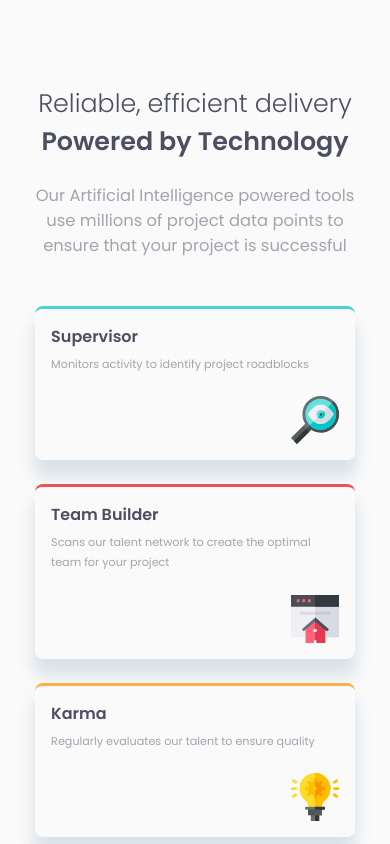
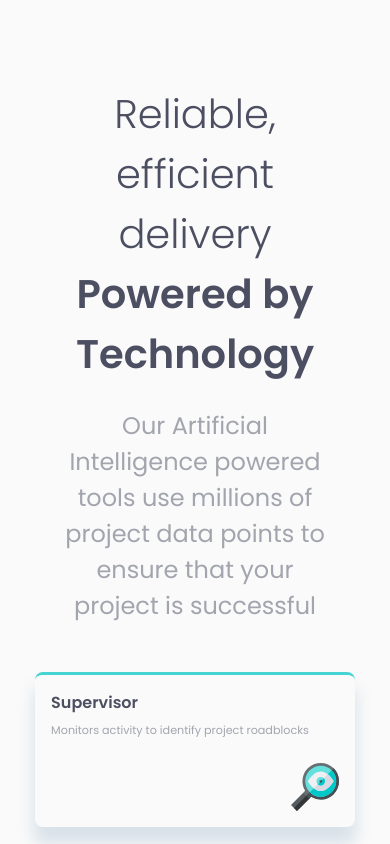
Before and after one commit to ronaldyonggi/four-card-feature-fm, a React (Vite) app: page / in a window 390 px wide. Shown: the top 844 px of the page. Built offline with nearby package versions, Linux system fonts and the light colour scheme.

Commit message:
add media query specs for non-mobile

```diff
--- a/src/components/Header/Header.module.css
+++ b/src/components/Header/Header.module.css
@@ -21,3 +21,17 @@
     margin-top: 1.5rem;
     font-size: 4.2vw;
 }
+
+@media screen and (min-width: 375px) {
+    .header{
+        padding: 0 6vw;
+    }
+
+    .title, .subtitle {
+        font-size: 2.5rem;
+    }
+
+    .description {
+        font-size: 1.5rem;
+    }
+}
```
